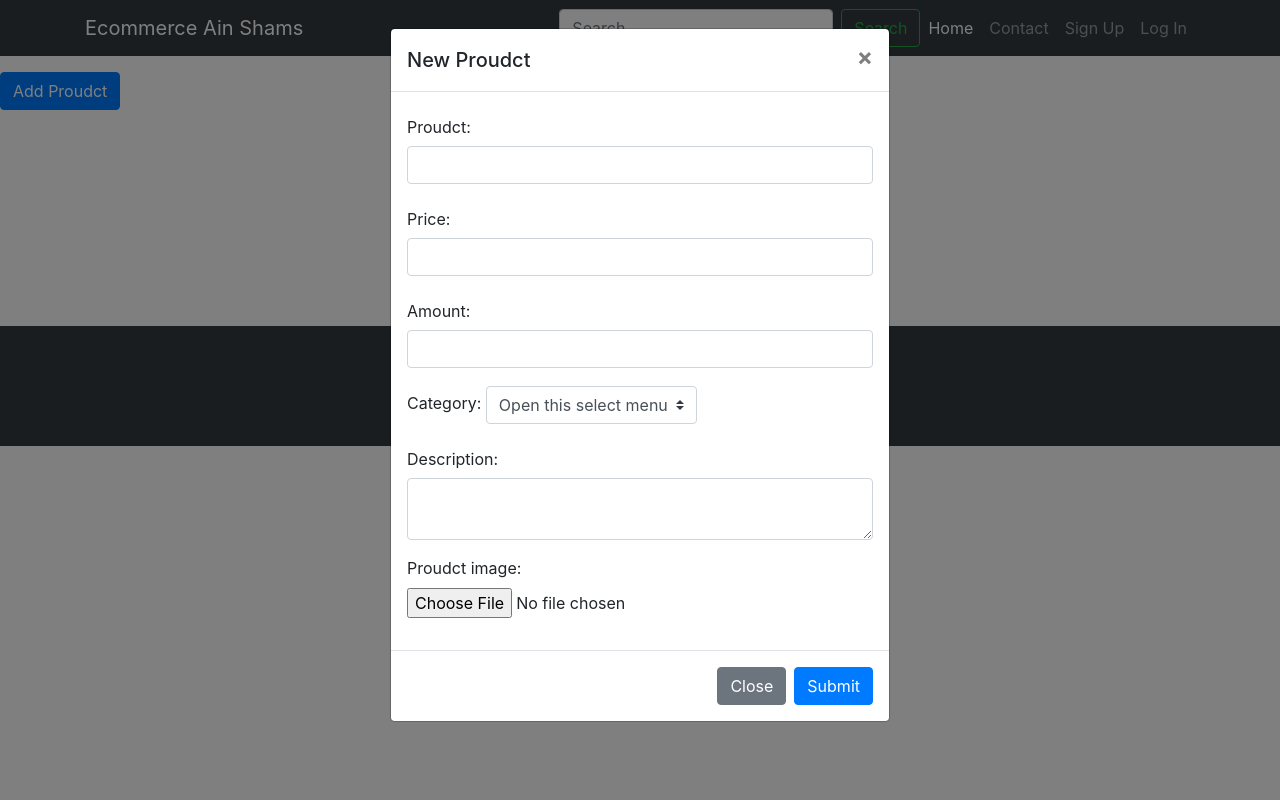
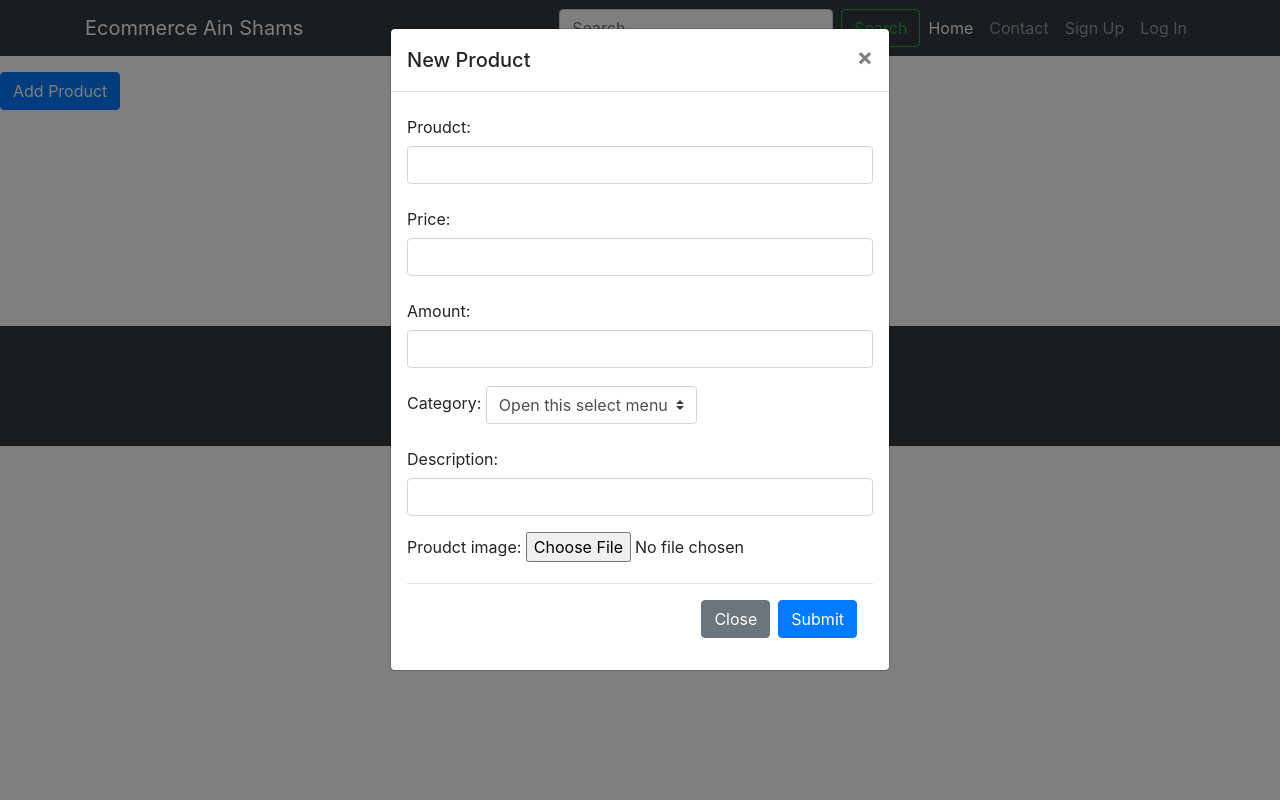
Before and after one commit to mahmoud791/software-project-E-commerce-website, a Django app: page /sellerprofile/ in a window 1280 px wide, after a click on "Add Product". Run offline with Django 3.2, Linux system fonts and the light colour scheme; some libraries are stand-ins or nearby versions.

Commit message:
Add Backend Of Seller form

```diff
--- /dev/null
+++ b/Ecommerce/sellerProfile/forms.py
@@ -0,0 +1 @@
+from django import forms
--- a/Ecommerce/sellerProfile/templates/sellerprofile/sellerprofile.html
+++ b/Ecommerce/sellerProfile/templates/sellerprofile/sellerprofile.html
@@ -3,32 +3,33 @@
 {%block content%}
  <br><br><br>
   <!-- Page Content -->
-  {% csrf_token %}
-  <button type="button" class="btn btn-primary" data-toggle="modal" data-target="#exampleModal" >Add Proudct</button>
+
+  <button type="button" class="btn btn-primary" data-toggle="modal" data-target="#exampleModal" >Add Product</button>
 
   <div class="modal fade" id="exampleModal" tabindex="-1" role="dialog" aria-labelledby="exampleModalLabel" aria-hidden="true">
     <div class="modal-dialog" role="document">
       <div class="modal-content">
         <div class="modal-header">
-          <h5 class="modal-title">New Proudct</h5>
+          <h5 class="modal-title">New Product</h5>
           <button type="button" class="close" data-dismiss="modal" aria-label="Close">
             <span aria-hidden="true">&times;</span>
           </button>
         </div>
         <div class="modal-body">
-          <form>
+          <form method="POST" action="addproduct/" enctype="multipart/form-data">
+            {% csrf_token %}
             <div class="form-group">
               <label for="recipient-name" class="col-form-label">Proudct:</label>
-              <input type="text" class="form-control" id="recipient-name">
+              <input type="text" class="form-control" id="recipient-name" name="name">
             </div>
             <div class="form-group">
                 <label for="recipient-name" class="col-form-label">Price:</label>
-                <input type="number" class="form-control" id="recipient-name">
+                <input type="number" class="form-control" id="recipient-name" name="price">
               </div>
 
               <div class="form-group">
                 <label for="recipient-name" class="col-form-label">Amount:</label>
-                <input type="number" class="form-control" id="recipient-name">
+                <input type="number" class="form-control" id="recipient-name" name="amount">
               </div>
 
 
@@ -36,13 +37,19 @@
                 <div class="row mt-2">
                     <div class="form-group">
               <label for="recipient-name" class="col-form-label">Category:</label>
-                <select class="custom-select" style="width: auto">
+                <select class="custom-select" style="width: auto" name="category">
                     <option selected>Open this select menu</option>
-                    <!--/3awz for loop 3ashan amlah el Category
-                    {% for Category in home.Proudct %}
-                    <option value="{{ Product.Category }}">{{ Category }}</option>
-                   {% endfor %}
-                     -->
+
+                    <option value="clothes">clothes</option>
+                    <option value="shoes">shoes</option>
+                    <option value="watches">watches</option>
+                    <option value="laptops">laptops</option>
+                    <option value="mobile phones">mobile phones</option>
+                    <option value="headphones/headsets">headphones/headsets</option>
+                    <option value="perfumes/deodrants">perfumes/deodrants</option>
+                    <option value="accessories">accessories</option>
+                    <option value="kid toys">kid toys</option>
+
                   </select>
             </div>
           </div>
@@ -51,22 +58,22 @@
 
             <div class="form-group">
               <label for="message-text" class="col-form-label">Description:</label>
-              <textarea class="form-control" id="message-text"></textarea>
+              <input type="text" class="form-control" id="recipient-name" name="description">
             </div>
 
             <div class="form-group">
               <label for="exampleFormControlFile1">Proudct image:
               </label>
-              <input type="file" class="form-control-file" accept="image/*">
+              <input type="file" accept="image/*" name="image">
             </div>
 
-
+            <div class="modal-footer">
+              <button type="button" class="btn btn-secondary" data-dismiss="modal">Close</button>
+              <input class="btn btn-primary" type="submit" value="Submit">
+            </div>
           </form>
         </div>
-        <div class="modal-footer">
-          <button type="button" class="btn btn-secondary" data-dismiss="modal">Close</button>
-          <button type="button" class="btn btn-primary">Submit</button>
-        </div>
+
       </div>
     </div>
   </div>
--- a/Ecommerce/sellerProfile/urls.py
+++ b/Ecommerce/sellerProfile/urls.py
@@ -3,5 +3,5 @@ from . import views
 
 urlpatterns = [
   path('',views.sellerProfile, name = "sellerProfile"),
-
+  path('addproduct/', views.addNewProduct, name='addproduct')
 ]
--- a/Ecommerce/sellerProfile/views.py
+++ b/Ecommerce/sellerProfile/views.py
@@ -1,6 +1,22 @@
-from django.shortcuts import render
+from django.shortcuts import render , redirect
 from django.http import HttpResponse
+from home.models import Product
 # Create your views here.
 
 def sellerProfile (request):
     return render(request,"sellerprofile/sellerprofile.html")
+
+
+def addNewProduct (request):
+
+    name=request.POST["name"]
+    price=request.POST["price"]
+
+    category=request.POST["category"]
+    description=request.POST["description"]
+    image=request.FILES["image"]
+
+    newproduct = Product(name=name,description=description,price=price,image=image, category= category)
+
+    newproduct.save()
+    return redirect("/sellerprofile")
```
Also changed, not shown: Ecommerce/db.sqlite3, Ecommerce/home/static/home/css/main copy.css (line endings or trailing spaces), Ecommerce/static/images/Iron_man_mark_85.png (added), Ecommerce/static/images/Screenshot_5.png (added).
